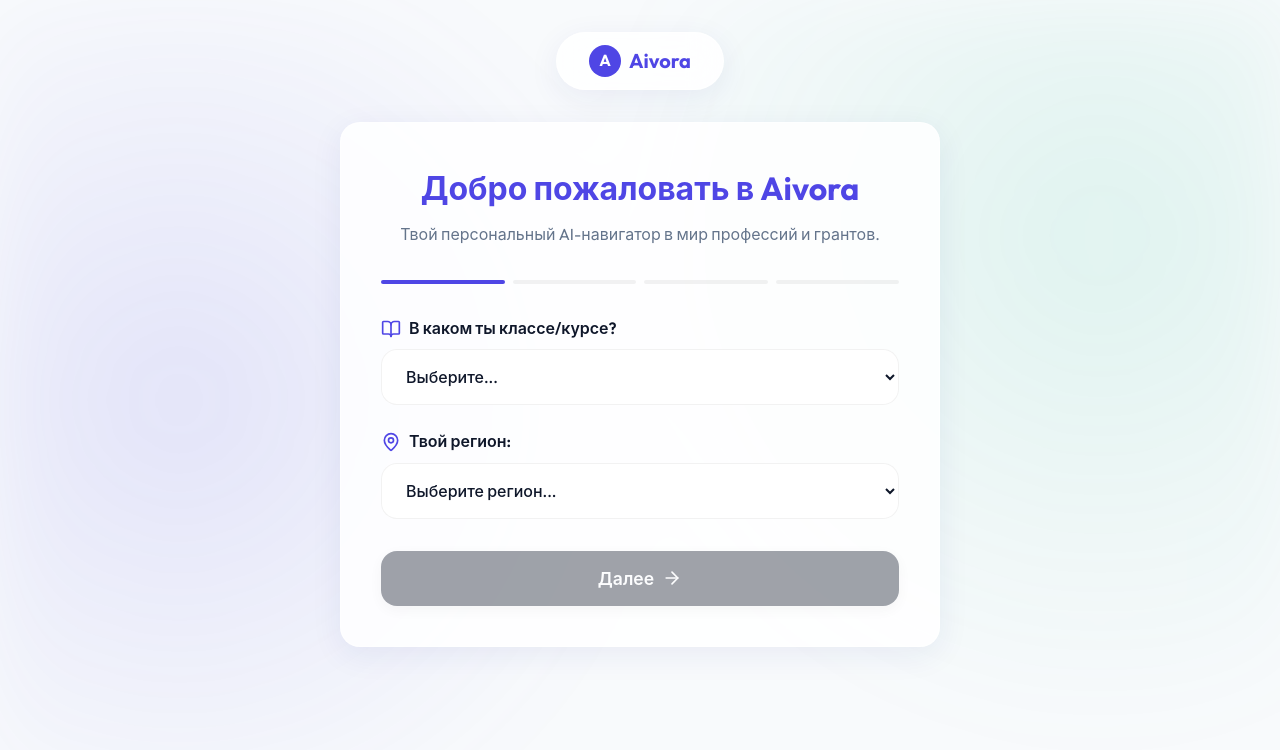
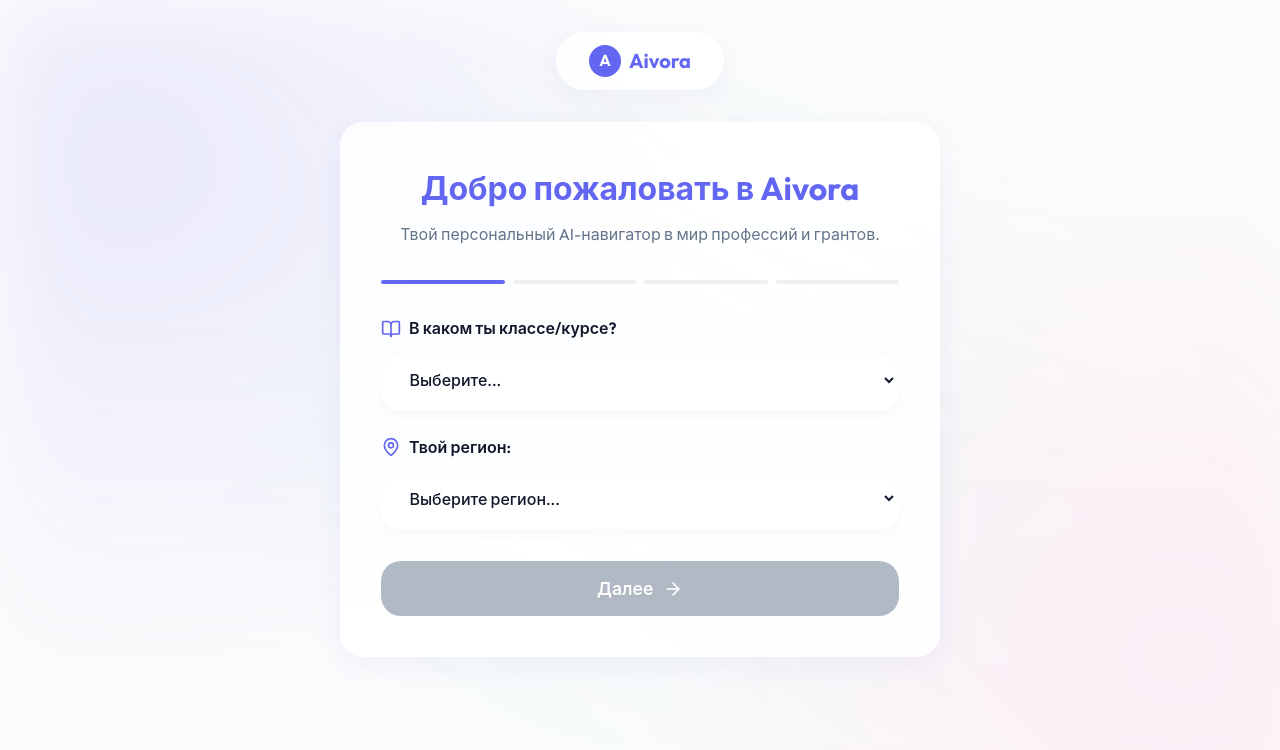
Before and after one commit to ulikwwq/Aivora, a React (Vite) app in the folder frontend/: page / in a window 1280 px wide. Shown: the top 750 px of the page. Built offline with nearby package versions, Linux system fonts and the light colour scheme.

Commit message:
Final MVP

```diff
--- a/frontend/src/components/Dashboard.tsx
+++ b/frontend/src/components/Dashboard.tsx
@@ -124,7 +124,7 @@
                   <div>
                     <h4 style={{ margin: 0, marginBottom: '0.25rem', fontSize: '1.1rem' }}>Неделя {week}</h4>
                     <p style={{ margin: 0, color: 'var(--text-muted)', fontSize: '0.95rem', lineHeight: 1.5 }}>
-                      {selectedProfession.plan[`week${week}` as keyof typeof selectedProfession.plan]} //
+                      {selectedProfession.plan[`week${week}` as keyof typeof selectedProfession.plan]}
                     </p>
                   </div>
                 </div>
@@ -168,19 +168,36 @@
                   </p>
                   <p style={{ margin: 0, fontSize: '0.9rem', marginBottom: '1rem' }}>{uni.description}</p>
 
-                  <div style={{ display: 'flex', flexWrap: 'wrap', gap: '0.5rem' }}>
+                  <div style={{ display: 'flex', flexWrap: 'wrap', gap: '0.5rem', marginBottom: '1.25rem' }}>
                     {uni.tags.map((tag: string, i: number) => (
-                      <span key={i} style={{ fontSize: '0.75rem', padding: '0.2rem 0.6rem', background: 'var(--bg-color)', border: '1px solid var(--border-dark)', borderRadius: '1rem', color: 'var(--text-main)' }}>
+                      <span key={i} style={{ fontSize: '0.75rem', padding: '0.2rem 0.6rem', background: 'var(--bg-color)', border: '1px solid var(--border-dark)', borderRadius: '1rem', color: 'var(--text-main)', fontWeight: 500 }}>
                         {tag}
                       </span>
                     ))}
                   </div>
 
-                  {!uni.eligibleForGrant && (
-                    <div style={{ marginTop: '1rem', padding: '0.75rem', background: 'rgba(239, 68, 68, 0.05)', borderRadius: '0.5rem', display: 'flex', alignItems: 'center', gap: '0.5rem', fontSize: '0.8rem', color: '#ef4444' }}>
-                      <AlertCircle size={16} /> GPA или IELTS ниже требуемого для гранта в этом ВУЗе.
+                  <div style={{ display: 'flex', flexDirection: 'column', gap: '0.85rem', background: 'rgba(0,0,0,0.02)', padding: '1rem', borderRadius: '0.8rem', border: '1px solid var(--border-light)' }}>
+                    <div>
+                      <div style={{ display: 'flex', justifyContent: 'space-between', fontSize: '0.85rem', marginBottom: '0.35rem' }}>
+                        <span style={{ color: 'var(--text-muted)', fontWeight: 500 }}>Поступление</span>
+                        <span style={{ fontWeight: 700, color: 'var(--primary)' }}>{uni.admissionProbability}%</span>
+                      </div>
+                      <div style={{ width: '100%', height: '8px', background: 'var(--border-dark)', borderRadius: '4px', overflow: 'hidden' }}>
+                        <div style={{ width: `${uni.admissionProbability}%`, height: '100%', background: 'linear-gradient(90deg, var(--primary), #818cf8)', borderRadius: '4px', transition: 'width 1s cubic-bezier(0.4, 0, 0.2, 1)' }}></div>
+                      </div>
                     </div>
-                  )}
+                    {uni.hasGrant && (
+                      <div>
+                        <div style={{ display: 'flex', justifyContent: 'space-between', fontSize: '0.85rem', marginBottom: '0.35rem' }}>
+                          <span style={{ color: 'var(--text-muted)', fontWeight: 500 }}>Получение гранта</span>
+                          <span style={{ fontWeight: 700, color: 'var(--secondary)' }}>{uni.grantProbability}%</span>
+                        </div>
+                        <div style={{ width: '100%', height: '8px', background: 'var(--border-dark)', borderRadius: '4px', overflow: 'hidden' }}>
+                          <div style={{ width: `${uni.grantProbability}%`, height: '100%', background: 'linear-gradient(90deg, var(--secondary), #34d399)', borderRadius: '4px', transition: 'width 1s cubic-bezier(0.4, 0, 0.2, 1)' }}></div>
+                        </div>
+                      </div>
+                    )}
+                  </div>
                 </div>
               )) : (
                 <div style={{ textAlign: 'center', padding: '2rem', color: 'var(--text-muted)' }}>
--- a/frontend/src/index.css
+++ b/frontend/src/index.css
@@ -4,45 +4,49 @@
   /* Minimalist Premium Palette */
   --font-sans: 'Outfit', -apple-system, BlinkMacSystemFont, sans-serif;
 
-  /* Core brand colors */
-  --primary: #4f46e5;
-  --primary-glow: rgba(79, 70, 229, 0.4);
-  --secondary: #10b981;
-  --secondary-glow: rgba(16, 185, 129, 0.3);
+  /* Core brand colors - Vibrant & Modern */
+  --primary: #6366f1; /* Indigo */
+  --primary-glow: rgba(99, 102, 241, 0.4);
+  --secondary: #ec4899; /* Pink */
+  --secondary-glow: rgba(236, 72, 153, 0.3);
+  --accent: #14b8a6; /* Teal */
 
   /* Background / Surfaces */
-  --bg-color: #f8fafc;
+  --bg-color: #fcfcfd;
   --surface-color: rgba(255, 255, 255, 0.85);
-  --surface-alt: #f1f5f9;
+  --surface-alt: #ffffff;
 
   /* Text colors */
   --text-main: #0f172a;
   --text-muted: #64748b;
 
   /* Borders */
-  --border-light: rgba(255, 255, 255, 0.5);
-  --border-dark: rgba(0, 0, 0, 0.05);
+  --border-light: rgba(255, 255, 255, 0.8);
+  --border-dark: rgba(0, 0, 0, 0.06);
+  --border-color: rgba(0, 0, 0, 0.08); /* Added */
 
   /* Effects */
-  --shadow-soft: 0 8px 32px 0 rgba(31, 38, 135, 0.07);
-  --shadow-hover: 0 12px 40px 0 rgba(79, 70, 229, 0.15);
+  --shadow-sm: 0 4px 12px rgba(0,0,0,0.03); /* Added */
+  --shadow-soft: 0 8px 32px 0 rgba(31, 38, 135, 0.05);
+  --shadow-hover: 0 20px 40px 0 rgba(99, 102, 241, 0.15);
 
   /* Transitions */
-  --transition-smooth: 400ms cubic-bezier(0.16, 1, 0.3, 1);
-  --transition-snappy: 200ms cubic-bezier(0.4, 0, 0.2, 1);
+  --transition-smooth: 500ms cubic-bezier(0.16, 1, 0.3, 1);
+  --transition-snappy: 250ms cubic-bezier(0.4, 0, 0.2, 1);
 }
 
 @media (prefers-color-scheme: dark) {
   :root {
-    --bg-color: #0f172a;
-    --surface-color: rgba(30, 41, 59, 0.75);
-    --surface-alt: #334155;
+    --bg-color: #0b1120;
+    --surface-color: rgba(30, 41, 59, 0.65);
+    --surface-alt: #1e293b;
     --text-main: #f8fafc;
     --text-muted: #94a3b8;
-    --border-light: rgba(255, 255, 255, 0.1);
+    --border-light: rgba(255, 255, 255, 0.08);
     --border-dark: rgba(0, 0, 0, 0.4);
+    --border-color: rgba(255, 255, 255, 0.1);
     --shadow-soft: 0 8px 32px 0 rgba(0, 0, 0, 0.4);
-    --primary-glow: rgba(79, 70, 229, 0.6);
+    --primary-glow: rgba(99, 102, 241, 0.6);
   }
 }
 
@@ -79,15 +83,17 @@
   z-index: -1;
   pointer-events: none;
   background:
-    radial-gradient(circle at 15% 50%, rgba(79, 70, 229, 0.12), transparent 40%),
-    radial-gradient(circle at 85% 30%, rgba(16, 185, 129, 0.1), transparent 40%);
+    radial-gradient(circle at 10% 20%, rgba(99, 102, 241, 0.12), transparent 40%),
+    radial-gradient(circle at 90% 80%, rgba(236, 72, 153, 0.08), transparent 40%),
+    radial-gradient(circle at 50% 50%, rgba(20, 184, 166, 0.05), transparent 60%);
   filter: blur(40px);
-  animation: bgPulse 15s ease-in-out infinite alternate;
+  animation: bgPulse 20s ease-in-out infinite alternate;
 }
 
 @keyframes bgPulse {
-  0% { transform: scale(1); }
-  100% { transform: scale(1.1); }
+  0% { transform: scale(1) translate(0, 0); }
+  50% { transform: scale(1.05) translate(2%, 2%); }
+  100% { transform: scale(1.1) translate(-2%, -2%); }
 }
 
 /* Layout */
@@ -98,57 +104,71 @@
   padding: 0 1.5rem;
 }
 
-/* Glass Surface Architecture */
+/* Premium Glass Surface Architecture */
 .glass {
   background: var(--surface-color);
-  backdrop-filter: blur(16px);
-  -webkit-backdrop-filter: blur(16px);
+  backdrop-filter: blur(20px);
+  -webkit-backdrop-filter: blur(20px);
   border: 1px solid var(--border-light);
   box-shadow: var(--shadow-soft);
-  border-radius: 1.25rem;
-  transition: transform var(--transition-smooth), box-shadow var(--transition-smooth);
+  border-radius: 1.5rem;
+  transition: transform var(--transition-smooth), box-shadow var(--transition-smooth), border-color var(--transition-smooth);
 }
 
 .glass-hover:hover {
-  transform: translateY(-4px);
+  transform: translateY(-6px);
   box-shadow: var(--shadow-hover);
-  border-color: rgba(79, 70, 229, 0.3);
+  border-color: rgba(99, 102, 241, 0.3);
 }
 
-/* Minimalist Clean Buttons */
+/* Beautiful Interactive Buttons */
 .btn {
   display: inline-flex;
   align-items: center;
   justify-content: center;
-  gap: 0.5rem;
-  padding: 0.85rem 1.75rem;
+  gap: 0.6rem;
+  padding: 0.9rem 2rem;
   font-size: 1.05rem;
   font-weight: 600;
-  border-radius: 1rem;
+  border-radius: 1.25rem;
   border: none;
   cursor: pointer;
   transition: all var(--transition-snappy);
   font-family: var(--font-sans);
   outline: none;
+  position: relative;
+  overflow: hidden;
 }
 
 .btn-primary {
-  background-color: var(--text-main);
-  color: var(--bg-color);
-  box-shadow: 0 4px 15px rgba(0, 0, 0, 0.1);
+  background: linear-gradient(135deg, var(--primary), #818cf8);
+  color: #ffffff;
+  box-shadow: 0 8px 24px var(--primary-glow);
+  text-shadow: 0 1px 2px rgba(0,0,0,0.1);
 }
 
 @media (prefers-color-scheme: dark) {
   .btn-primary {
-    background-color: var(--primary);
-    color: white;
-    box-shadow: 0 4px 15px var(--primary-glow);
+    background: linear-gradient(135deg, var(--primary), #4f46e5);
   }
 }
 
+.btn-primary::after {
+  content: '';
+  position: absolute;
+  top: 0; left: 0; right: 0; bottom: 0;
+  background: linear-gradient(rgba(255,255,255,0.2), rgba(255,255,255,0));
+  opacity: 0;
+  transition: opacity var(--transition-snappy);
+}
+
 .btn-primary:hover:not(:disabled) {
-  transform: scale(1.02);
-  opacity: 0.9;
+  transform: translateY(-3px) scale(1.02);
+  box-shadow: 0 15px 30px rgba(99, 102, 241, 0.4);
+}
+
+.btn-primary:hover::after {
+  opacity: 1;
 }
 
 .btn-primary:active:not(:disabled) {
@@ -156,9 +176,11 @@
 }
 
 .btn-primary:disabled {
-  opacity: 0.4;
+  opacity: 0.5;
   cursor: not-allowed;
   transform: none;
+  background: var(--text-muted);
+  box-shadow: none;
 }
 
 .btn-outline {
@@ -170,52 +192,51 @@
 }
 
 .btn-outline:hover {
-  border-color: var(--text-main);
-  background: rgba(0, 0, 0, 0.02);
-}
-
-@media (prefers-color-scheme: dark) {
-  .btn-outline:hover {
-    background: rgba(255, 255, 255, 0.05);
-    border-color: var(--border-light);
-  }
+  border-color: var(--primary);
+  color: var(--primary);
+  background: rgba(99, 102, 241, 0.05);
+  transform: translateY(-2px);
+  box-shadow: 0 10px 25px rgba(99, 102, 241, 0.1);
 }
 
 /* Animations */
 @keyframes fadeInSlideUp {
-  from { opacity: 0; transform: translateY(15px); }
+  from { opacity: 0; transform: translateY(20px); }
   to { opacity: 1; transform: translateY(0); }
 }
 
 .animate-fade-in {
-  animation: fadeInSlideUp 0.6s cubic-bezier(0.16, 1, 0.3, 1) forwards;
+  animation: fadeInSlideUp 0.7s cubic-bezier(0.16, 1, 0.3, 1) forwards;
 }
 
-/* Inputs */
+/* Inputs and Selects */
 .input, .select {
   width: 100%;
-  padding: 1rem 1.25rem;
+  padding: 1.1rem 1.4rem;
   font-size: 1rem;
-  border-radius: 1rem;
-  border: 1px solid var(--border-dark);
+  border-radius: 1.25rem;
+  border: 2px solid transparent;
   background-color: var(--surface-color);
   color: var(--text-main);
   transition: all var(--transition-snappy);
   font-family: inherit;
   font-weight: 500;
   backdrop-filter: blur(10px);
+  box-shadow: inset 0 2px 4px rgba(0,0,0,0.02), var(--shadow-sm);
 }
 
 .input:focus, .select:focus {
   outline: none;
   border-color: var(--primary);
+  background-color: var(--surface-alt);
   box-shadow: 0 0 0 4px var(--primary-glow);
-  background-color: var(--bg-color);
+  transform: translateY(-2px);
 }
 
+/* Typing indicator for AI Chat */
 .dot-typing {
-  width: 6px;
-  height: 6px;
+  width: 8px;
+  height: 8px;
   border-radius: 50%;
   background-color: var(--primary);
   animation: dot-typing 1.4s infinite ease-in-out both;
```
Also changed, not shown: 1 other file (tests, documents, lock files or other folders).
